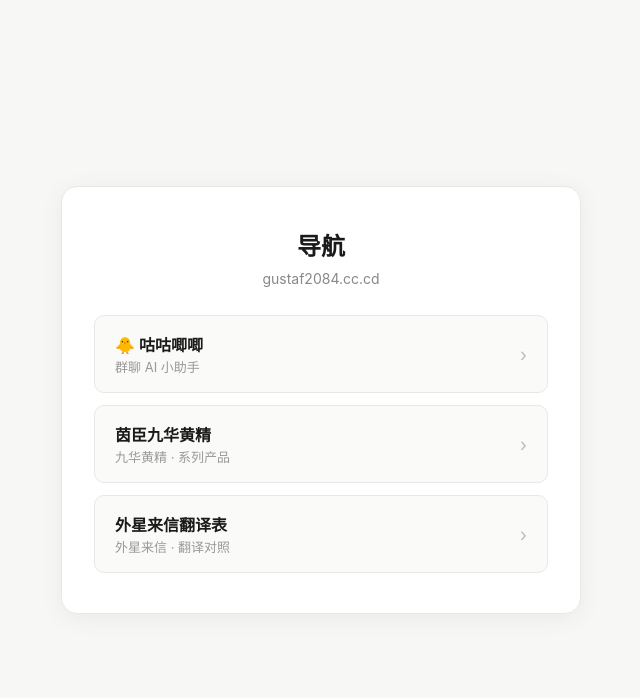
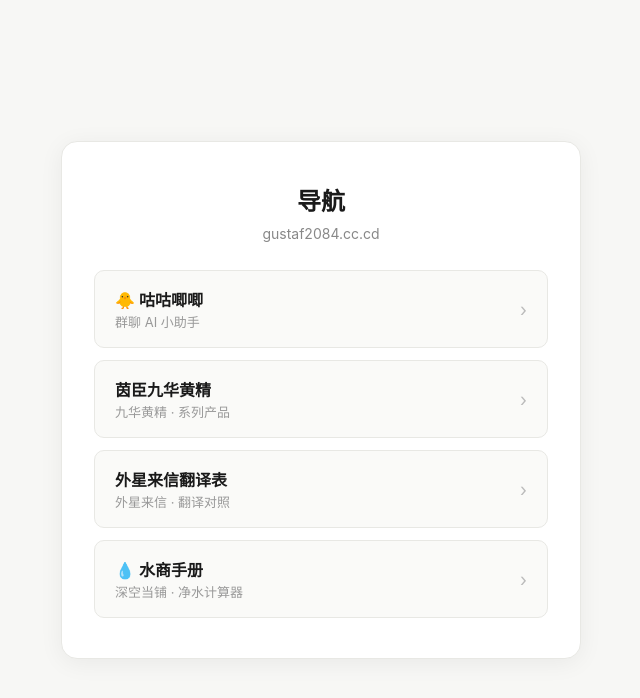
Before and after one commit to gustaf2084/gustaf2084-cc-cd, a plain HTML site: page index.html in a window 1280 px wide. Shown: the whole page, without its empty margins (319-959 px from the left). Drawn offline with Linux system fonts and the light colour scheme.

Commit message:
Add water merchant guide link to nav page

```diff
--- a/index.html
+++ b/index.html
@@ -90,6 +90,13 @@
         </span>
         <span class="arrow">›</span>
       </a>
+      <a href="/water-merchant-guide.html">
+        <span>
+          <span class="name">💧 水商手册</span><br>
+          <span class="desc">深空当铺 · 净水计算器</span>
+        </span>
+        <span class="arrow">›</span>
+      </a>
     </div>
   </div>
 </body>
```
